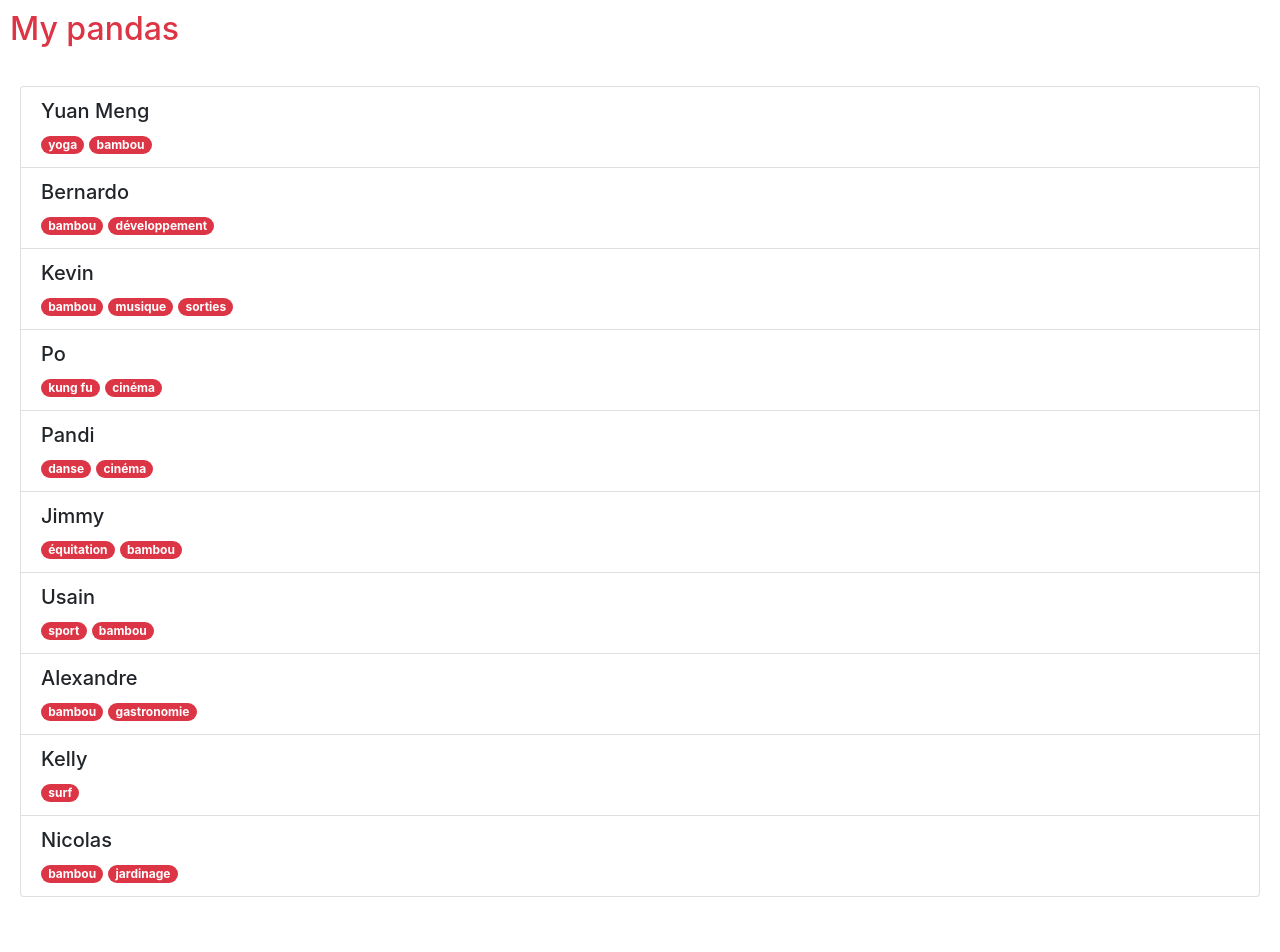
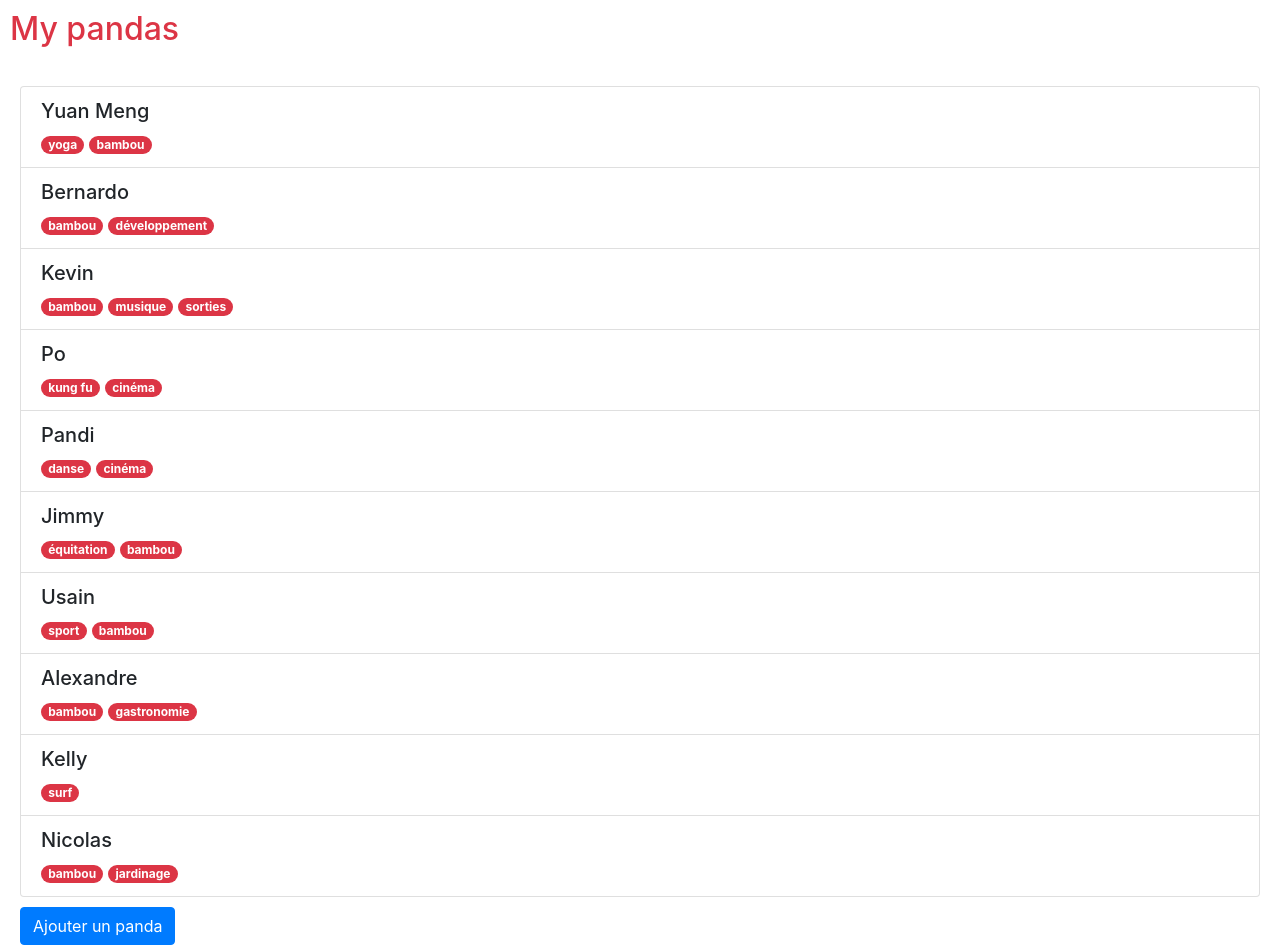
Before and after one commit to chawax/my-pandas, a React (Create React App) app: page / in a window 1280 px wide. Shown: the top 952 px of the page. Before the commit the page ends 917 px from the top, so only its background shows below. Built offline with nearby package versions, Linux system fonts and the light colour scheme; data requests are answered from the project's data file.

Commit message:
Ajout d'un bouton nouveau panda

```diff
--- a/src/containers/PandasListPage.tsx
+++ b/src/containers/PandasListPage.tsx
@@ -24,6 +24,10 @@ type Props = RouteComponentProps & PropsFromState & PropsFromDispatch;
 class PandasListPage extends React.Component<Props> {
   handleSelectPanda = (key: string) => {
     this.props.history.push('/pandas/' + key);
+  };
+
+  handleNewPanda = () => {
+    this.props.history.push('/createPanda');
   };
 
   componentDidMount() {
@@ -53,7 +57,14 @@ class PandasListPage extends React.Component<Props> {
         <div style={{ padding: 20 }}>
           {fetching && <Spinner color="primary" />}
           {error && this.renderError()}
-          {pandas && <PandasList pandas={pandas} onSelectPanda={this.handleSelectPanda} />}
+          {pandas && (
+            <>
+              <PandasList pandas={pandas} onSelectPanda={this.handleSelectPanda} />
+              <Button color="primary" style={{ marginTop: 10 }} onClick={this.handleNewPanda}>
+                Ajouter un panda
+              </Button>
+            </>
+          )}
         </div>
       </>
     );
```
